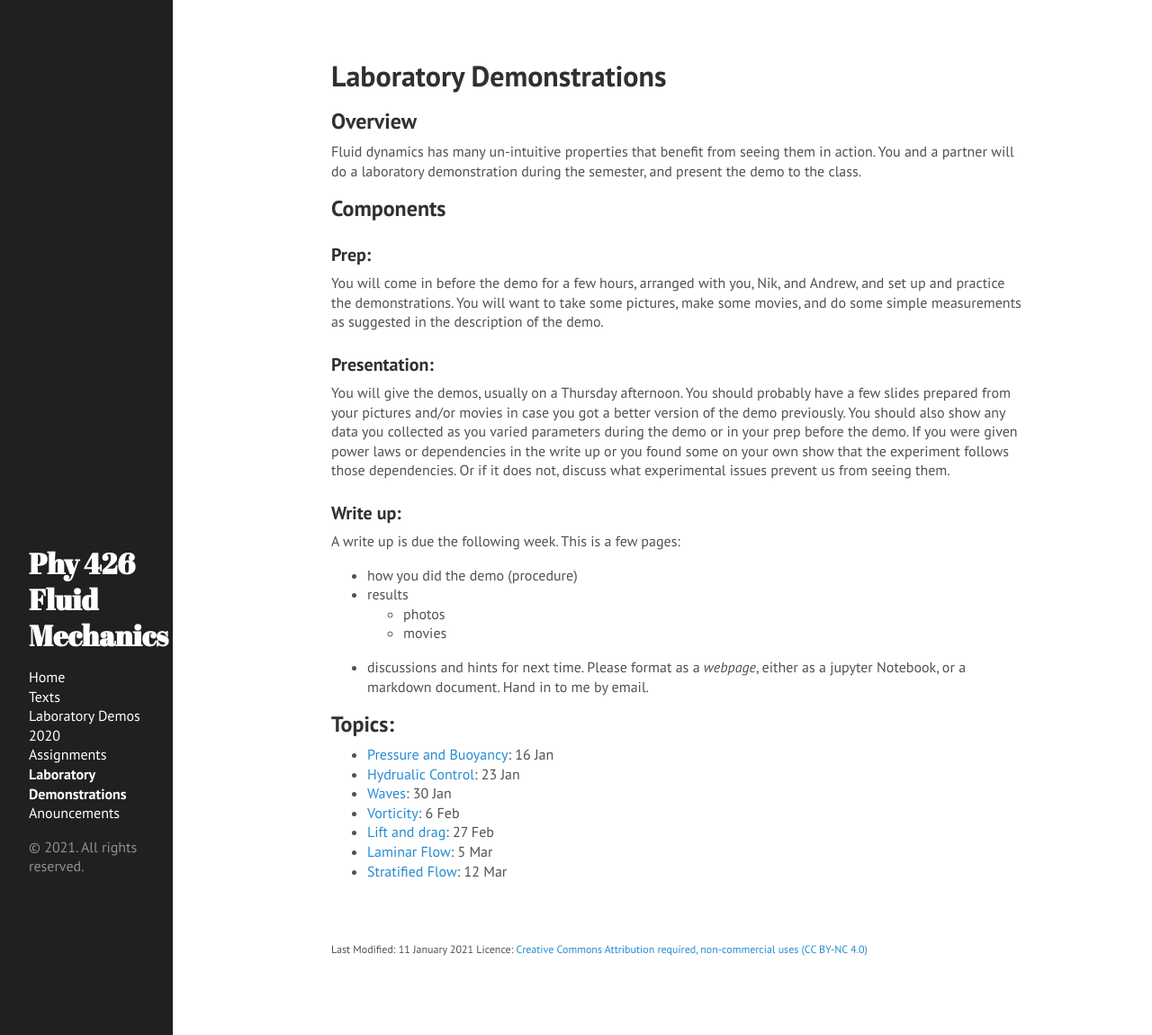
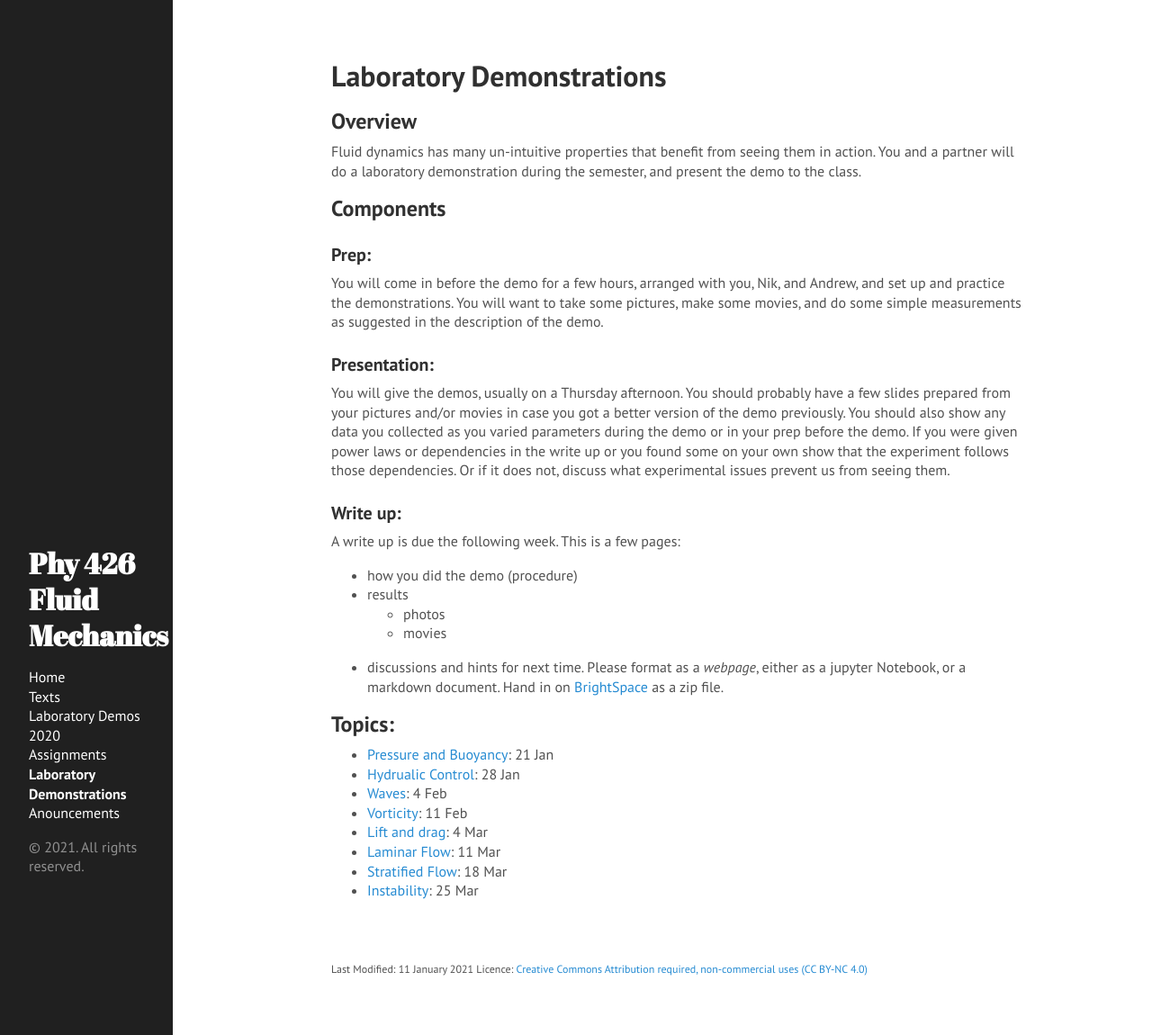
Before and after one commit to jklymak/Phy426, a Jekyll site: the page built from docs/Labs/index.md, in a window 1280 px wide and 1150 px high. Shown: the whole window at 90% size. Built offline with Jekyll 4.4.1, drawn with Linux system fonts in a browser that asks for light colours.

Commit message:
Sched update

```diff
--- a/docs/Labs/index.md
+++ b/docs/Labs/index.md
@@ -37,15 +37,16 @@ A write up is due the following week.  This is a few pages:
    - movies
  - discussions and hints for next time.
 Please format as a *webpage*, either as a jupyter Notebook, or a markdown
-document.  Hand in to me by email.
+document.  Hand in on [BrightSpace](https://bright.uvic.ca/) as a zip file.
 
 
 ## Topics:
 
-  - [Pressure and Buoyancy](./PressureEos/): 16 Jan
-  - [Hydrualic Control](./HydraulicControl/): 23 Jan
-  - [Waves](./Waves/): 30 Jan
-  - [Vorticity](./Vorticity): 6 Feb
-  - [Lift and drag](./Lift): 27 Feb
-  - [Laminar Flow](./LaminarFlow): 5 Mar
-  - [Stratified Flow](./StratifiedFlow): 12 Mar
+  - [Pressure and Buoyancy](./PressureEos/): 21 Jan
+  - [Hydrualic Control](./HydraulicControl/): 28 Jan
+  - [Waves](./Waves/): 4 Feb
+  - [Vorticity](./Vorticity): 11 Feb
+  - [Lift and drag](./Lift): 4 Mar
+  - [Laminar Flow](./LaminarFlow): 11 Mar
+  - [Stratified Flow](./StratifiedFlow): 18 Mar
+  - [Instability](./StratifiedFlow): 25 Mar
```
Also changed, not shown: docs/Labs/PressureEos.md (+1 -1 lines).
